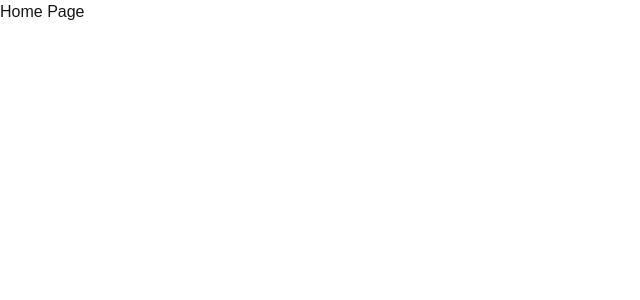
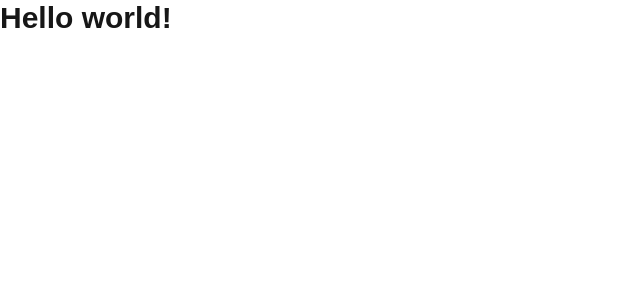
Before and after one commit to leduchao/phone-store, a Next.js app: page / in a window 1280 px wide. Shown: the top 300 px of the page, without its empty margins (0-640 px from the left). Built offline with nearby package versions, Linux system fonts and the light colour scheme.

Commit message:
Update Home and Products pages with content and data fetching logic

```diff
--- a/app/page.tsx
+++ b/app/page.tsx
@@ -1,3 +1,7 @@
 export default function Home() {
-  return <div className="">Home Page</div>;
+  return (
+    <div className="">
+      <p className="text-3xl font-bold">Hello world!</p>
+    </div>
+  );
 }
--- a/app/products/page.tsx
+++ b/app/products/page.tsx
@@ -1,3 +1,16 @@
+"use client";
+
+import { useEffect } from "react";
+
 export default function Products() {
+  const fetchProducts = async () => {
+    const data = await fetch("https://dummyjson.com/products");
+    console.log("Products data:", await data.json());
+  };
+
+  useEffect(() => {
+    fetchProducts();
+  }, []);
+
   return <div className="">Products Page</div>;
 }
```
